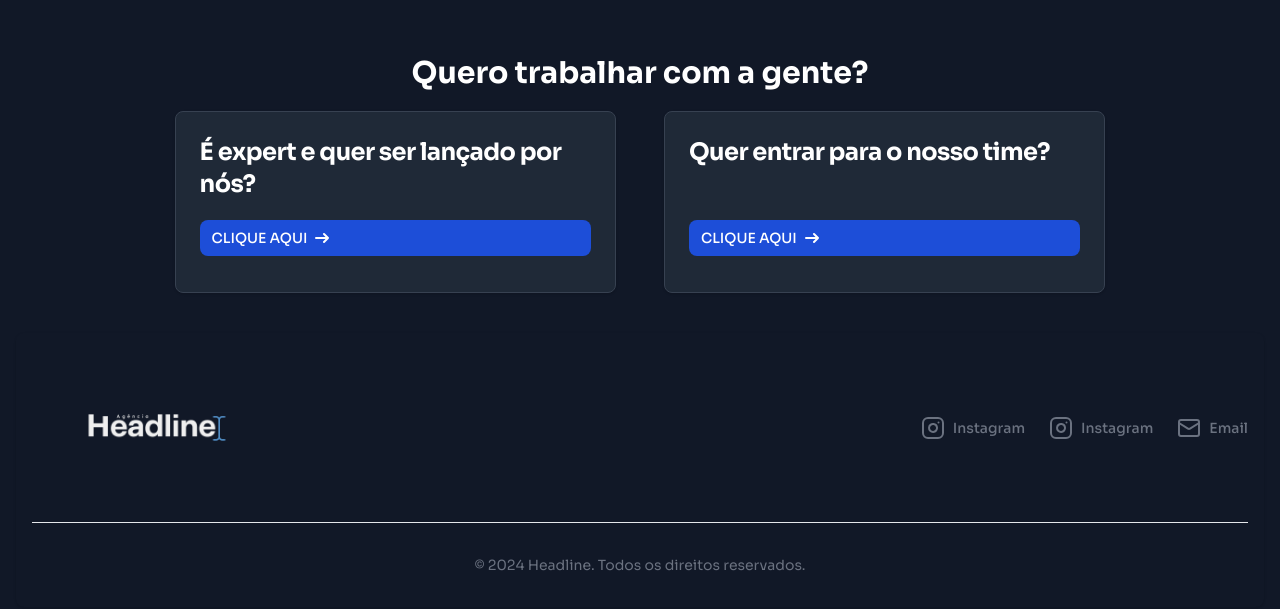
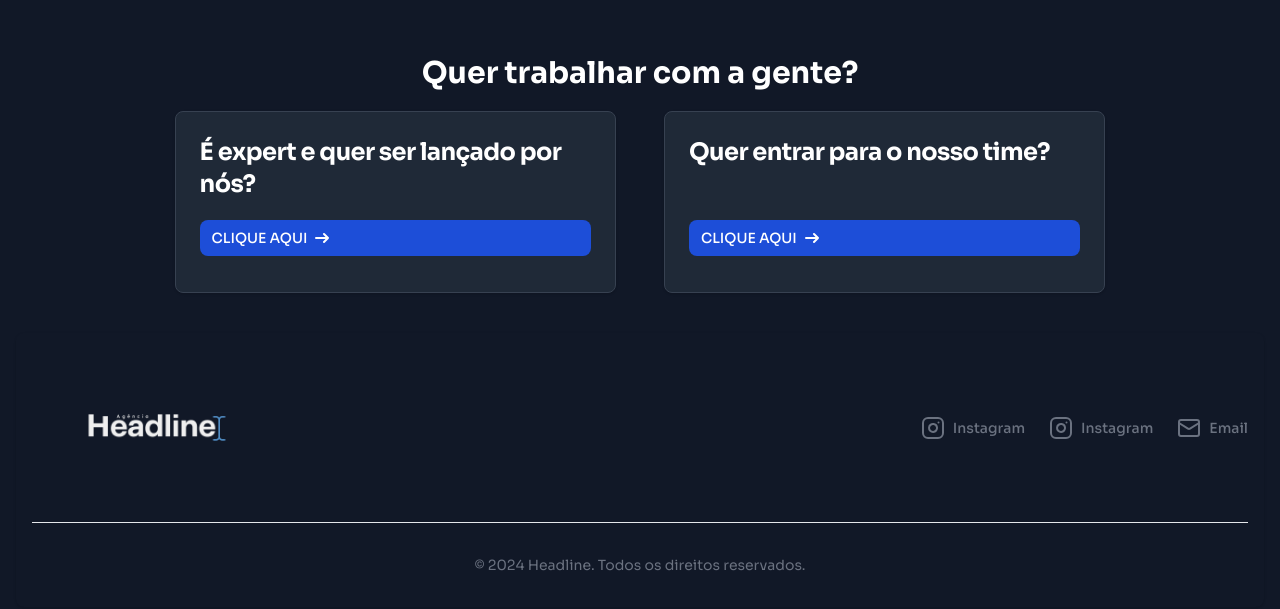
Before and after one commit to FernandoAlvesMachado/Lp-Headline, a Next.js app in the folder headline/: page / in a window 1280 px wide. Shown: the part 4411-5020 px from the top of the page. Built offline with nearby package versions, Linux system fonts and the light colour scheme.

Commit message:
feat: quero

```diff
--- a/headline/app/components/WorkWithUs.tsx
+++ b/headline/app/components/WorkWithUs.tsx
@@ -4,7 +4,7 @@ export default function WorkWithUs() {
             <div className="flex items-center justify-center  max-w-6xl">
                 <div className="flex items-center p-6 justify-center gap-5 flex-col">
                     <h1 className="text-3xl text-center w-full font-bold text-white ">
-                    Quero trabalhar com a gente?
+                    Quer trabalhar com a gente?
                     </h1>
                     <div className="flex gap-12 flex-wrap md:flex-nowrap  w-full ">
                         <div className="w-full p-6  border border-gray-200 rounded-lg shadow bg-gray-800 border-gray-700">
```
